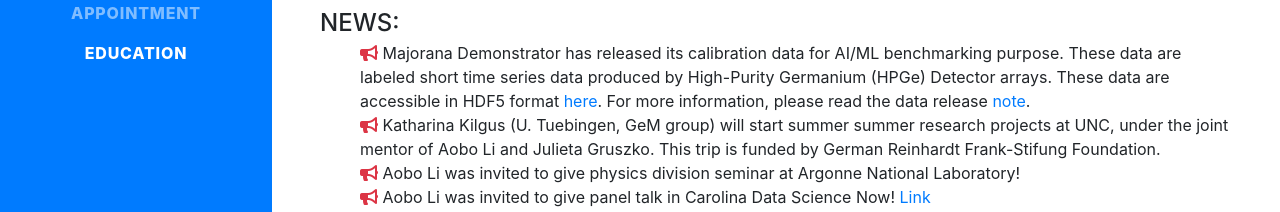
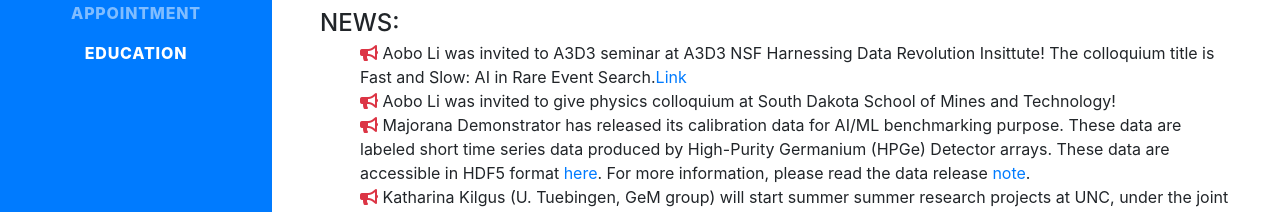
Before and after one commit to aobol/AoboLi, a website with bundled scripts: page index.html in a window 1280 px wide. Shown: the part 539-751 px from the top of the page. Built offline with nearby package versions, Linux system fonts and the light colour scheme; a web font is replaced by a local one.

Commit message:
update news

```diff
--- a/index.html
+++ b/index.html
@@ -120,6 +120,14 @@
           </div>
           <div class="subheading mb-0">News:</div>
             <ul class="fa-ul mb-0" style="list-style-position: inside;padding-left: 0px;overflow:auto;">
+
+              <li><i class="fa fa-bullhorn text-danger" aria-hidden="true"></i>
+                  Aobo Li was invited to A3D3 seminar at A3D3 NSF Harnessing Data Revolution Insittute! The colloquium title is Fast and Slow: AI in Rare Event Search.<a href="https://www.youtube.com/watch?v=UWTmcQoWkQ4">Link</a>
+              </li>
+
+                <li><i class="fa fa-bullhorn text-danger" aria-hidden="true"></i>
+                  Aobo Li was invited to give physics colloquium at South Dakota School of Mines and Technology!
+              </li>
 
               <li><i class="fa fa-bullhorn text-danger" aria-hidden="true"></i>
                   Majorana Demonstrator has released its calibration data for AI/ML benchmarking purpose. These data are labeled short time series data produced by High-Purity Germanium (HPGe) Detector arrays. These data are accessible in HDF5 format <a href="https://doi.org/10.5281/zenodo.8257027">here</a>. For more information, please read the data release <a href="https://arxiv.org/pdf/2308.10856.pdf">note</a>.
```
